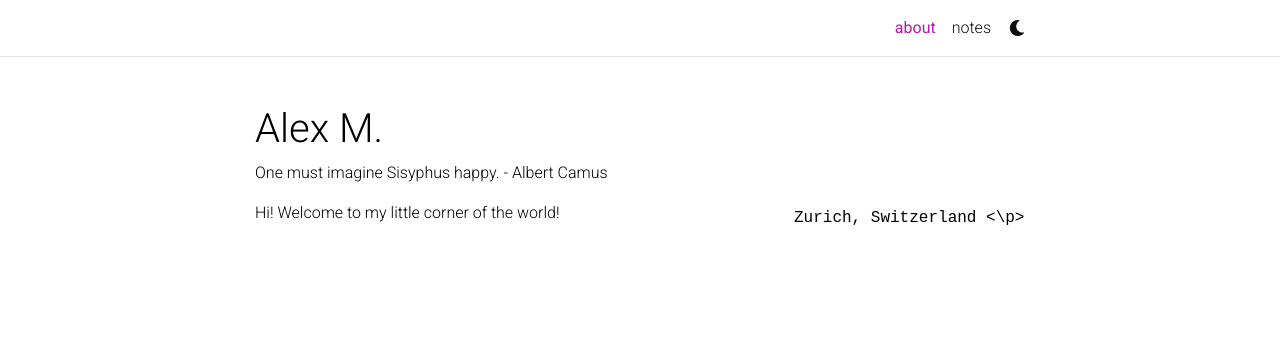
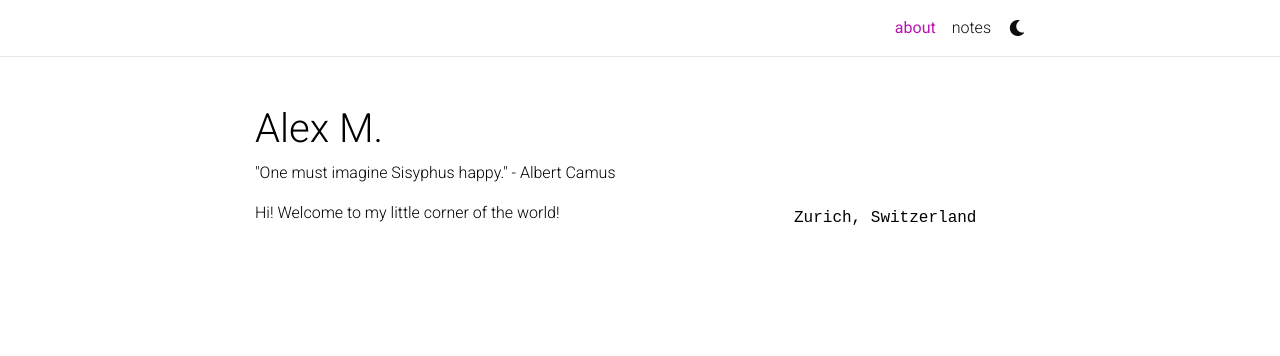
Before and after one commit to alexandrumeterez/alexandrumeterez.github.io, a Jekyll site: the page built from _pages/about.md, in a window 1280 px wide. Shown: the top 356 px of the page. Built offline with Jekyll 4.4.1, drawn with Linux system fonts in a browser that asks for light colours; comment, search, counter and statistics services are not loaded; a style sheet for code colours, icons or effects is not loaded.

```diff
--- a/_pages/about.md
+++ b/_pages/about.md
@@ -2,14 +2,14 @@
 layout: about
 title: about
 permalink: /
-subtitle: "One must imagine Sisyphus happy. - Albert Camus"
+subtitle: "\"One must imagine Sisyphus happy.\" - Albert Camus"
 
 profile:
   align: right
   image:
   image_circular: false # crops the image to make it circular
   address: >
-    <p> Zurich, Switzerland <\p>
+    Zurich, Switzerland
 
 news: false  # includes a list of news items
 selected_papers: false # includes a list of papers marked as "selected={true}"
```
Also changed, not shown: _posts/2023-02-27-skipinit.md (+2 -2 lines).
